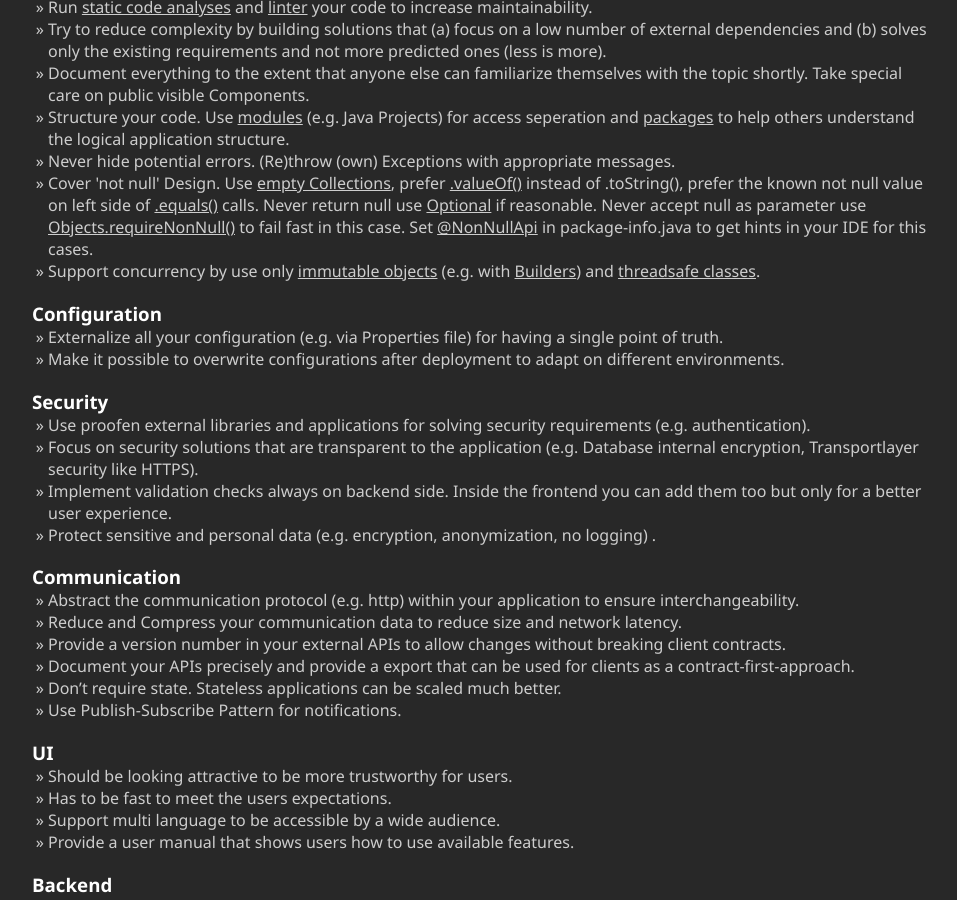
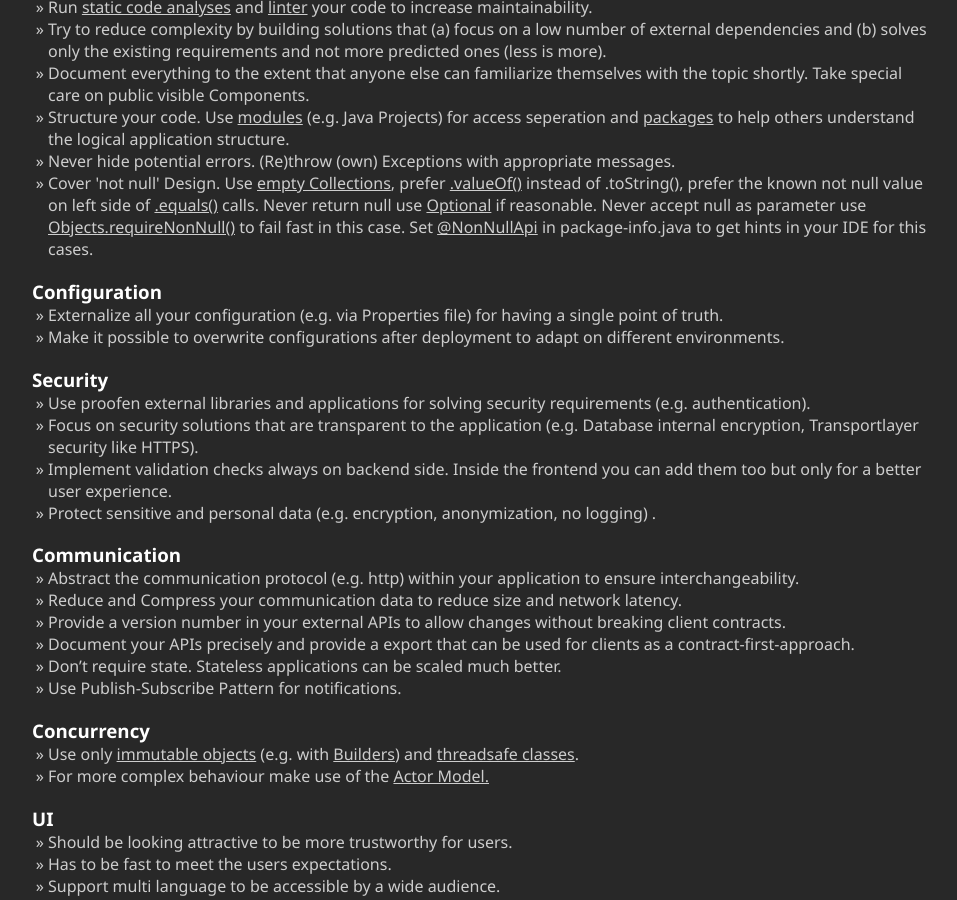
Before and after one commit to Tait1337/DevThoughts, a Jekyll site: the page index.html, which Jekyll copies as it is, in a window 1280 px wide and 900 px high, scrolled down 1843 px. Shown: the whole window, without its empty margins (160-1117 px from the left). Built offline with Jekyll 4.4.1, drawn with Linux system fonts in a browser that asks for light colours; nearby versions of some CDN libraries.

Commit message:
add 'concurrency' chapter

```diff
--- a/index.html
+++ b/index.html
@@ -74,7 +74,6 @@
                 <li>Structure your code. Use <a href="https://en.wikipedia.org/wiki/Java_Platform_Module_System">modules</a> (e.g. Java Projects) for access seperation and <a href="https://en.wikipedia.org/wiki/Java_package">packages</a> to help others understand the logical application structure.</li>
                 <li>Never hide potential errors. (Re)throw (own) Exceptions with appropriate messages.</li>
                 <li>Cover 'not null' Design. Use <a href="https://devdocs.io/openjdk/java/util/collections#emptyList--">empty Collections</a>, prefer <a href="https://devdocs.io/openjdk/java/lang/integer#valueOf-int-">.valueOf()</a> instead of .toString(), prefer the known not null value on left side of <a href="https://devdocs.io/openjdk/java/lang/object#equals-java.lang.Object-">.equals()</a> calls. Never return null use <a href="https://devdocs.io/openjdk/java/util/optional">Optional</a> if reasonable. Never accept null as parameter use <a href="https://devdocs.io/openjdk/java/util/objects#requireNonNull-T-">Objects.requireNonNull()</a> to fail fast in this case. Set <a href="https://docs.spring.io/spring-framework/docs/current/javadoc-api/org/springframework/lang/NonNullApi.html">@NonNullApi</a> in package-info.java to get hints in your IDE for this cases.
-                <li>Support concurrency by use only <a href="https://en.wikipedia.org/wiki/Immutable_object">immutable objects</a> (e.g. with <a href="https://en.wikipedia.org/wiki/Builder_pattern">Builders</a>) and <a href="https://www.baeldung.com/java-thread-safety">threadsafe classes</a>.</li>
             </ul>
             <h3>Configuration</h3>
             <ul>
@@ -96,6 +95,11 @@
                 <li>Document your APIs precisely and provide a export that can be used for clients as a contract-first-approach.</li>
                 <li>Don’t require state. Stateless applications can be scaled much better.</li>
                 <li>Use Publish-Subscribe Pattern for notifications.</li>
+            </ul>
+            <h3>Concurrency</h3>
+            <ul>
+                <li>Use only <a href="https://en.wikipedia.org/wiki/Immutable_object">immutable objects</a> (e.g. with <a href="https://en.wikipedia.org/wiki/Builder_pattern">Builders</a>) and <a href="https://www.baeldung.com/java-thread-safety">threadsafe classes</a>.</li>
+                <li>For more complex behaviour make use of the <a href="https://en.wikipedia.org/wiki/Actor_model">Actor Model.</a></li>
             </ul>
             <h3>UI</h3>
             <ul>
```
